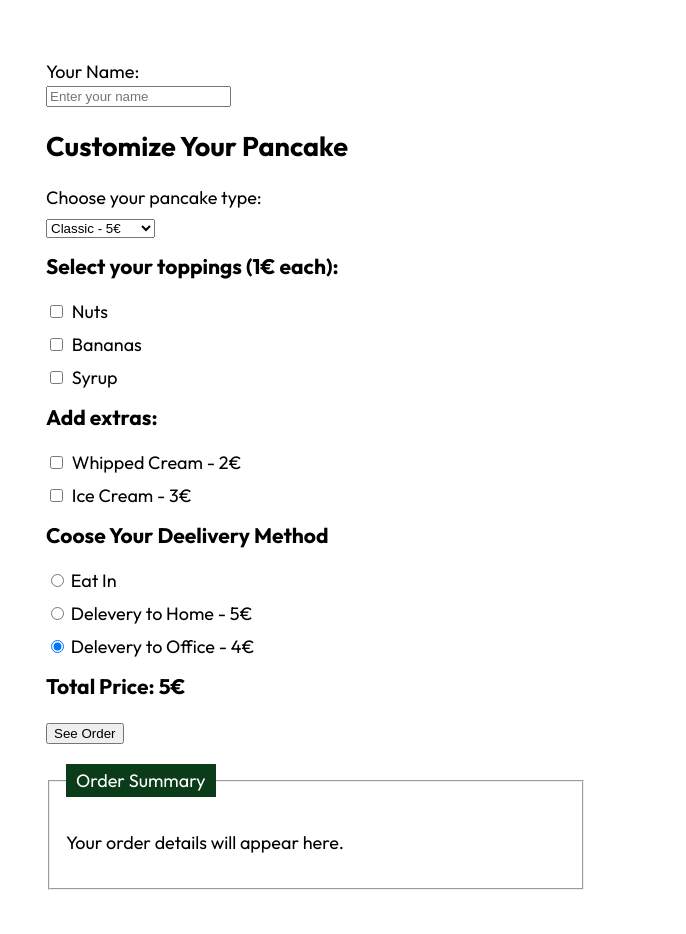
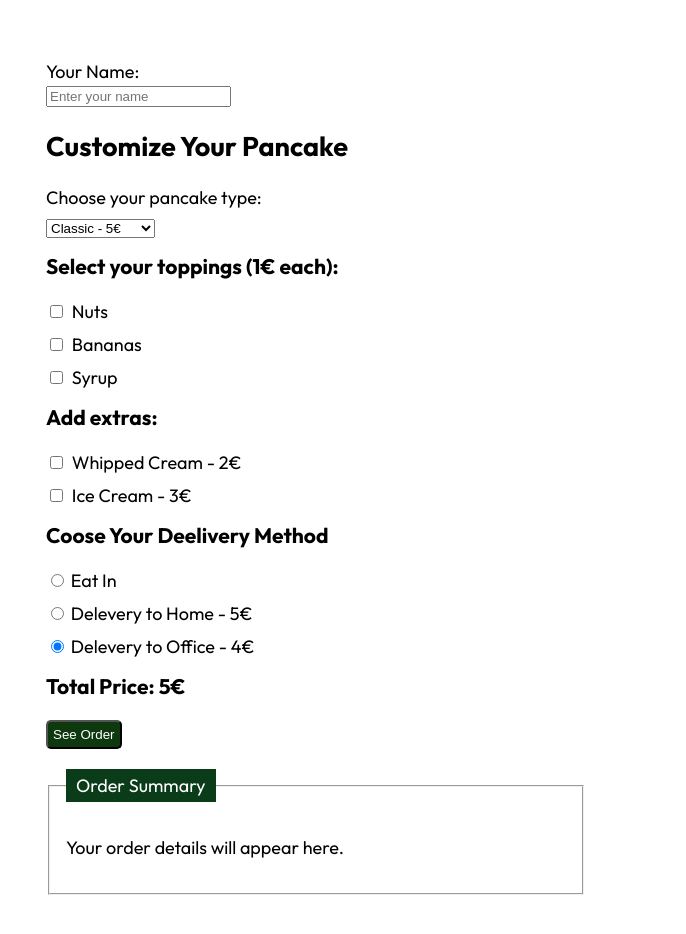
Before and after one commit to Ethiopica/pancake-3, a plain HTML site: page index.html in a window 1280 px wide. Shown: the full height of the page, 594-1280 px from the left. Drawn offline with Linux system fonts and the light colour scheme.

Commit message:
edit on button

```diff
--- a/style.css
+++ b/style.css
@@ -59,7 +59,12 @@ div.form-container {
   align-items: center;
   font-size: 20px;
 }
-
+button#seeOrder {
+  padding: 5px;
+  background-color: #0e390f;
+  color: white;
+  border-radius: 5px;
+}
 h3 {
   margin-top: 15px;
 }
```
